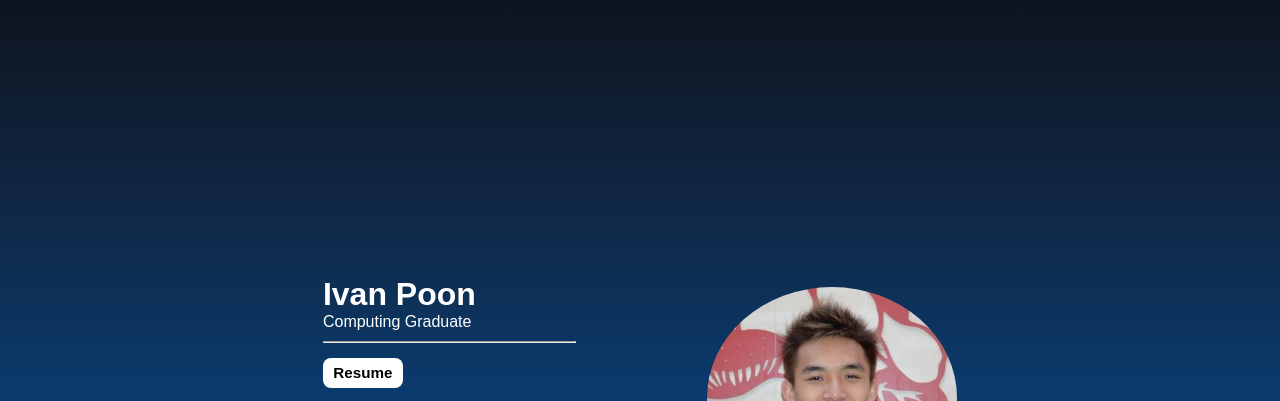
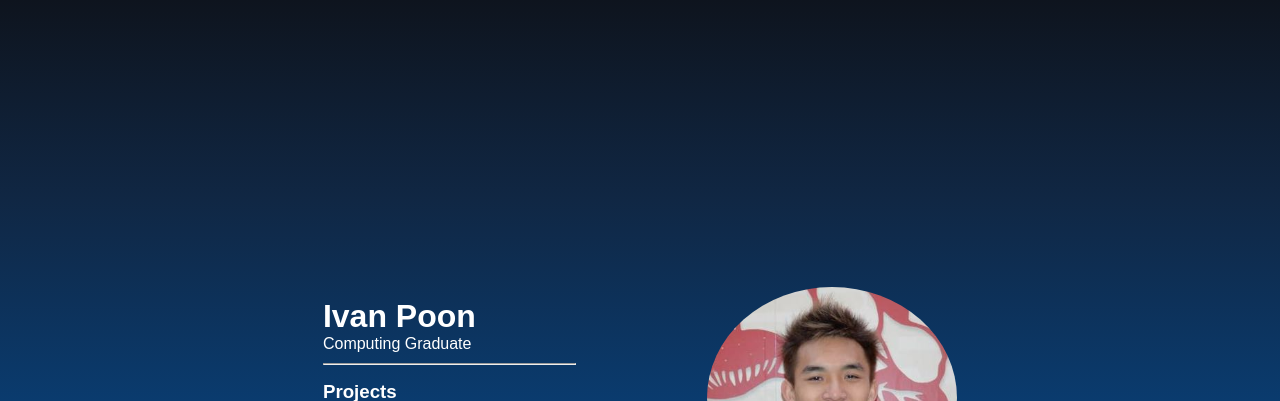
Before and after one commit to ihlpo/portfolio, a plain HTML site: page index.html in a window 1280 px wide. Shown: the top 401 px of the page. Drawn offline with Linux system fonts and the light colour scheme.

Commit message:
Removed button

```diff
--- a/index.html
+++ b/index.html
@@ -14,9 +14,6 @@
 				<H1>Ivan Poon</H1>
 				<p>Computing Graduate</p>
 				<hr>
-				<div class="resume-btn">
-					<h3>Resume</h3>
-				</div>
 				<div class="project-list">
 					<h3>Projects</h3>
 					<ul>
```
